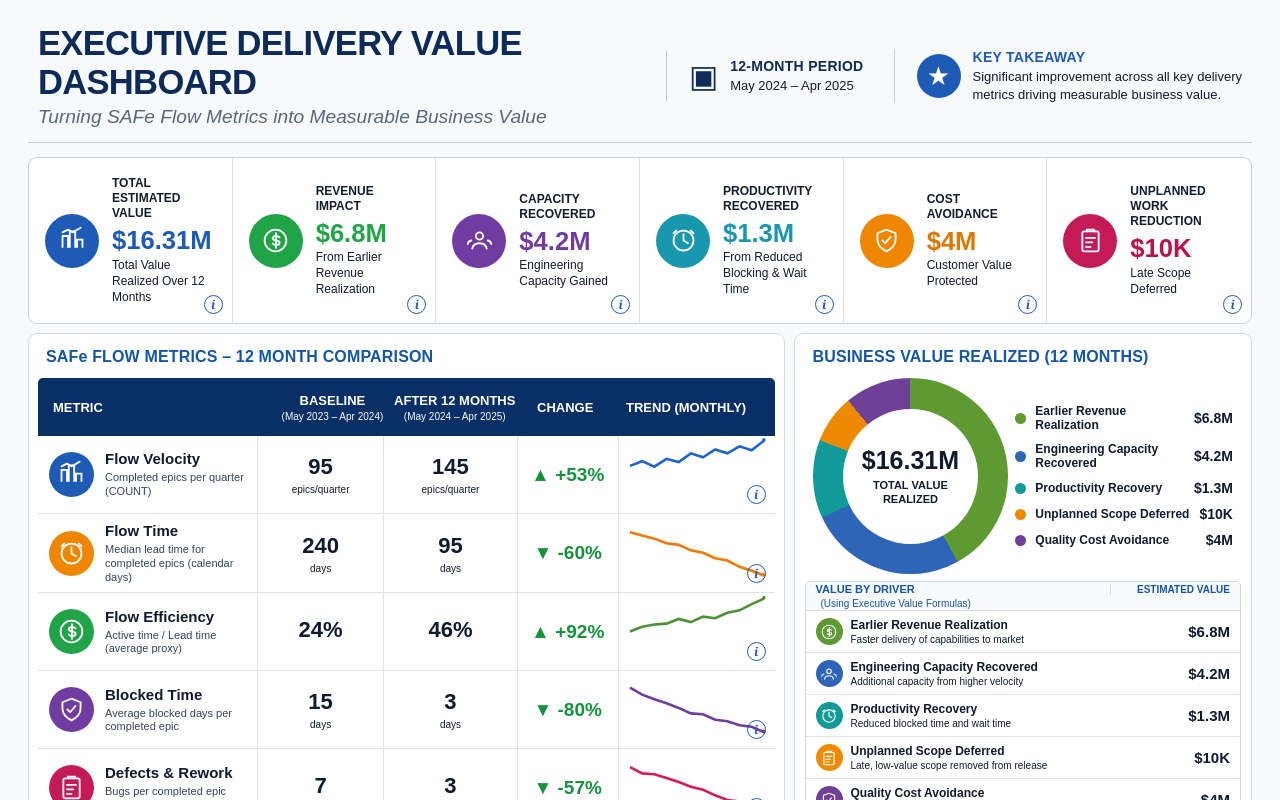
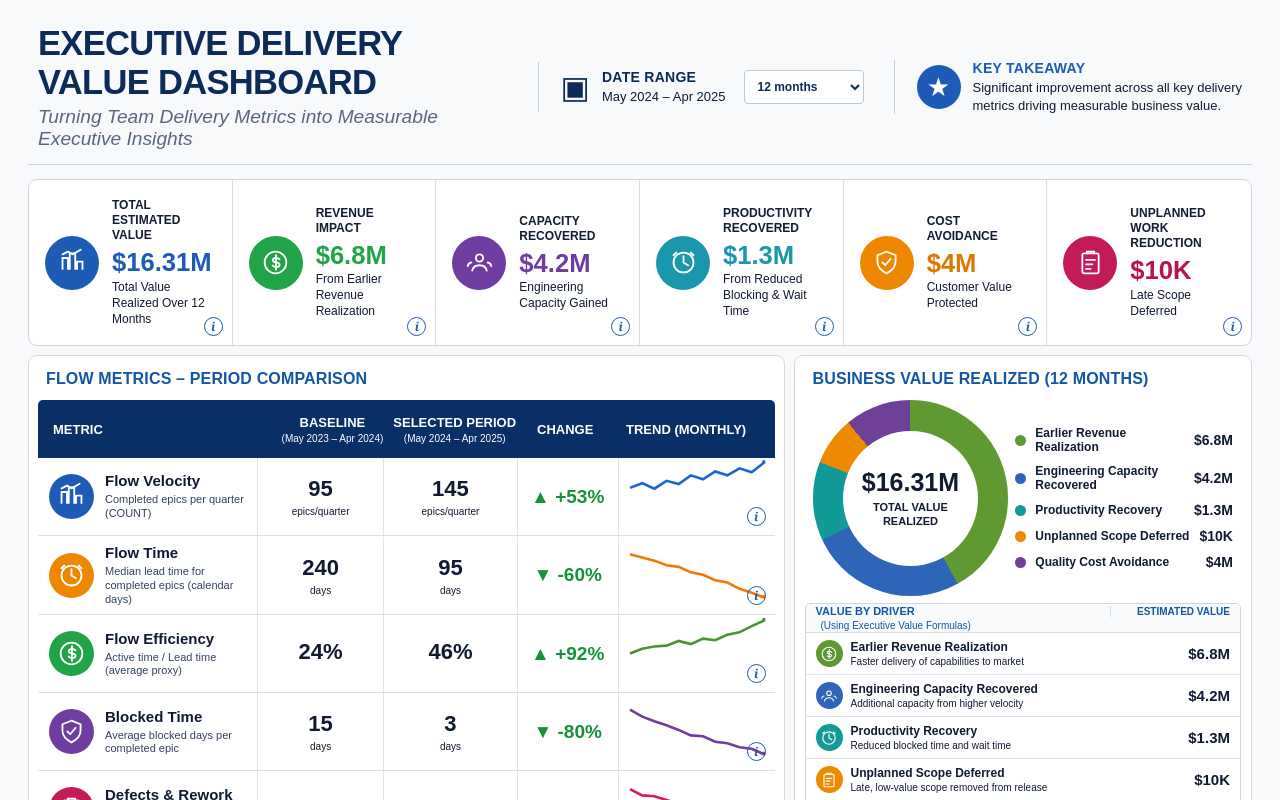
Before and after one commit to praneetsyavagal1/jira-insights, a Next.js app: page / in a window 1280 px wide. Shown: the top 800 px of the page. Built offline with nearby package versions, Linux system fonts and the light colour scheme.

Commit message:
Add executive date filters and revise dashboard language

```diff
--- a/src/app/globals.css
+++ b/src/app/globals.css
@@ -919,6 +919,17 @@ footer a {
   margin-top: 3px;
   font-size: 13px;
   line-height: 1.35;
+}
+
+.executive-period select {
+  margin-left: 6px;
+  padding: 8px 28px 8px 9px;
+  border: 1px solid #b9c9d9;
+  border-radius: 4px;
+  color: #0c2b59;
+  background: white;
+  font-size: 12px;
+  font-weight: 700;
 }
 
 .key-takeaway > span:first-child {
@@ -1532,14 +1543,14 @@ footer a {
 .scenario-nav a { color: #2164ae; text-decoration: none; }
 .scenario-nav a:hover { text-decoration: underline; }
 
-.scenario-hero { display: flex; justify-content: space-between; align-items: end; gap: 30px; }
+.scenario-hero { display: flex; justify-content: space-between; align-items: flex-end; gap: 30px; }
 .scenario-eyebrow { color: var(--scenario-accent); font-size: 11px; font-weight: 800; letter-spacing: .14em; }
 .scenario-hero h1 { max-width: 750px; margin: 12px 0 10px; color: #0b356d; font-size: clamp(38px, 5vw, 68px); line-height: .98; letter-spacing: -.045em; }
 .scenario-hero p { margin: 0; color: #5c6e82; font-size: 19px; line-height: 1.45; }
 .board-link { display: inline-flex; align-items: center; gap: 10px; flex: 0 0 auto; padding: 13px 17px; border: 1px solid #bfd0e0; border-radius: 7px; color: #155ca7; background: white; font-size: 13px; font-weight: 800; text-decoration: none; }
 .board-link:hover { border-color: var(--scenario-accent); color: var(--scenario-dark); }
 
-.scenario-conclusion { display: flex; align-items: start; gap: 18px; margin-top: 48px; padding: 22px 26px; border-left: 5px solid var(--scenario-accent); background: white; box-shadow: 0 10px 25px rgba(25, 57, 91, .06); }
+.scenario-conclusion { display: flex; align-items: flex-start; gap: 18px; margin-top: 48px; padding: 22px 26px; border-left: 5px solid var(--scenario-accent); background: white; box-shadow: 0 10px 25px rgba(25, 57, 91, .06); }
 .conclusion-mark { display: grid; place-items: center; flex: 0 0 38px; width: 38px; height: 38px; border-radius: 50%; color: white; background: var(--scenario-accent); font-size: 22px; }
 .scenario-conclusion strong { display: block; margin-bottom: 6px; color: var(--scenario-accent); font-size: 11px; letter-spacing: .13em; text-transform: uppercase; }
 .scenario-conclusion p { max-width: 900px; margin: 0; color: #173b66; font-size: 20px; line-height: 1.4; font-weight: 700; }
--- a/src/components/executive-dashboard.tsx
+++ b/src/components/executive-dashboard.tsx
@@ -1,3 +1,7 @@
+"use client";
+
+import { useState } from "react";
+
 const topMetrics = [
   {
     label: "Total Estimated Value",
@@ -150,6 +154,62 @@ const valueDrivers = [
   ["Quality Cost Avoidance", "Critical defect value protected", "$4M", "purple"],
 ] as const;
 
+const periodSnapshots = {
+  "12": {
+    label: "12-MONTH PERIOD",
+    periodName: "12 Months",
+    range: "May 2024 – Apr 2025",
+    baselineRange: "May 2023 – Apr 2024",
+    total: "$16.31M",
+    driverValues: ["$6.8M", "$4.2M", "$1.3M", "$10K", "$4M"],
+    top: { "Total Estimated Value": "$16.31M", "Revenue Impact": "$6.8M", "Capacity Recovered": "$4.2M", "Productivity Recovered": "$1.3M", "Cost Avoidance": "$4M", "Unplanned Work Reduction": "$10K" },
+    flow: {
+      "Flow Velocity": { baseline: "95", after: "145", change: "+53%", direction: "up", points: "0,18 18,12 36,19 54,9 72,13 90,2 108,7 126,-3 144,2 162,-7 180,-2 198,-14" },
+      "Flow Time": { baseline: "240", after: "95", change: "-60%", direction: "down", points: "0,2 18,6 36,10 54,16 72,18 90,25 108,28 126,35 144,38 162,46 180,51 198,57" },
+      "Flow Efficiency": { baseline: "24%", after: "46%", change: "+92%", direction: "up", points: "0,29 18,23 36,20 54,19 72,13 90,17 108,10 126,12 144,5 162,2 180,-6 198,-13" },
+      "Blocked Time": { baseline: "15", after: "3", change: "-80%", direction: "down", points: "0,1 18,10 36,16 54,21 72,27 90,34 108,35 126,42 144,44 162,49 180,51 198,58" },
+      "Defects & Rework": { baseline: "7", after: "3", change: "-57%", direction: "down", points: "0,3 18,11 36,12 54,17 72,22 90,28 108,32 126,39 144,45 162,47 180,51 198,57" },
+      "Flow Predictability": { baseline: "5.8/10", after: "9.1/10", change: "+57%", direction: "up", points: "0,28 18,26 36,23 54,21 72,17 90,20 108,13 126,14 144,6 162,9 180,2 198,-5" },
+    },
+  },
+  "6": {
+    label: "6-MONTH PERIOD",
+    periodName: "6 Months",
+    range: "Nov 2024 – Apr 2025",
+    baselineRange: "May 2024 – Oct 2024",
+    total: "$8.31M",
+    driverValues: ["$3.4M", "$2.2M", "$0.7M", "$10K", "$2M"],
+    top: { "Total Estimated Value": "$8.31M", "Revenue Impact": "$3.4M", "Capacity Recovered": "$2.2M", "Productivity Recovered": "$0.7M", "Cost Avoidance": "$2M", "Unplanned Work Reduction": "$10K" },
+    flow: {
+      "Flow Velocity": { baseline: "82", after: "121", change: "+48%", direction: "up", points: "0,23 18,18 36,20 54,12 72,15 90,8 108,11 126,3 144,6 162,-1 180,2 198,-9" },
+      "Flow Time": { baseline: "198", after: "108", change: "-45%", direction: "down", points: "0,6 18,9 36,15 54,18 72,23 90,27 108,31 126,36 144,40 162,44 180,49 198,54" },
+      "Flow Efficiency": { baseline: "29%", after: "41%", change: "+41%", direction: "up", points: "0,29 18,25 36,22 54,23 72,17 90,20 108,14 126,16 144,10 162,8 180,2 198,-3" },
+      "Blocked Time": { baseline: "11", after: "4", change: "-64%", direction: "down", points: "0,4 18,12 36,17 54,23 72,27 90,32 108,37 126,41 144,45 162,48 180,51 198,55" },
+      "Defects & Rework": { baseline: "6", after: "3", change: "-50%", direction: "down", points: "0,5 18,11 36,15 54,20 72,25 90,29 108,34 126,38 144,43 162,46 180,50 198,55" },
+      "Flow Predictability": { baseline: "6.4/10", after: "8.7/10", change: "+36%", direction: "up", points: "0,27 18,25 36,23 54,20 72,22 90,16 108,15 126,11 144,8 162,10 180,3 198,-1" },
+    },
+  },
+  "3": {
+    label: "3-MONTH PERIOD",
+    periodName: "3 Months",
+    range: "Feb 2025 – Apr 2025",
+    baselineRange: "Nov 2024 – Jan 2025",
+    total: "$4.85M",
+    driverValues: ["$1.8M", "$1M", "$0.3M", "$10K", "$1.74M"],
+    top: { "Total Estimated Value": "$4.85M", "Revenue Impact": "$1.8M", "Capacity Recovered": "$1M", "Productivity Recovered": "$0.3M", "Cost Avoidance": "$1.74M", "Unplanned Work Reduction": "$10K" },
+    flow: {
+      "Flow Velocity": { baseline: "104", after: "137", change: "+32%", direction: "up", points: "0,22 18,17 36,19 54,12 72,14 90,8 108,10 126,3 144,5 162,0 180,1 198,-7" },
+      "Flow Time": { baseline: "142", after: "88", change: "-38%", direction: "down", points: "0,8 18,12 36,16 54,20 72,23 90,29 108,31 126,37 144,41 162,45 180,49 198,53" },
+      "Flow Efficiency": { baseline: "34%", after: "48%", change: "+41%", direction: "up", points: "0,27 18,24 36,22 54,20 72,16 90,18 108,12 126,13 144,8 162,5 180,1 198,-5" },
+      "Blocked Time": { baseline: "8", after: "3", change: "-63%", direction: "down", points: "0,5 18,12 36,19 54,23 72,29 90,34 108,38 126,42 144,46 162,49 180,52 198,56" },
+      "Defects & Rework": { baseline: "5", after: "2", change: "-60%", direction: "down", points: "0,7 18,12 36,17 54,22 72,26 90,30 108,35 126,39 144,43 162,47 180,51 198,55" },
+      "Flow Predictability": { baseline: "7.2/10", after: "9.2/10", change: "+28%", direction: "up", points: "0,24 18,22 36,20 54,17 72,19 90,13 108,12 126,8 144,6 162,8 180,2 198,-4" },
+    },
+  },
+} as const;
+
+type PeriodKey = keyof typeof periodSnapshots;
+
 function MetricIcon({ kind }: { kind: string }) {
   const common = { width: 29, height: 29, viewBox: "0 0 32 32", fill: "none" };
   if (kind === "money") return <svg {...common}><circle cx="16" cy="16" r="12" stroke="currentColor" strokeWidth="2" /><path d="M20.5 12.5c-.9-1-2.2-1.5-3.7-1.5-2.1 0-3.8 1-3.8 2.5 0 3.7 7.5 1.3 7.5 5 0 1.5-1.4 2.5-3.8 2.5-1.5 0-2.9-.6-3.8-1.7M16.5 8v16" stroke="currentColor" strokeWidth="2" strokeLinecap="round" /></svg>;
@@ -168,14 +228,14 @@ function HoverDetail({ text }: { text: string }) {
   return <span className="metric-hover-detail" role="tooltip">{text}</span>;
 }
 
-function TopMetric({ metric }: { metric: (typeof topMetrics)[number] }) {
+function TopMetric({ metric, value, periodName }: { metric: (typeof topMetrics)[number]; value: string; periodName: string }) {
   return (
     <article className={`executive-top-metric ${metric.tone}`} tabIndex={0}>
       <div className="executive-icon"><MetricIcon kind={metric.icon} /></div>
       <div className="executive-top-copy">
         <span className="executive-metric-label">{metric.label}</span>
-        <strong>{metric.value}</strong>
-        <span>{metric.detail}</span>
+        <strong>{value}</strong>
+        <span>{metric.label === "Total Estimated Value" ? `Total Value Realized Over ${periodName}` : metric.detail}</span>
       </div>
       <InfoLink href={metric.href} />
       <HoverDetail text={metric.info} />
@@ -192,64 +252,68 @@ function MiniTrend({ points, tone }: { points: string; tone: string }) {
   );
 }
 
-function FlowMetricRow({ metric }: { metric: (typeof flowMetrics)[number] }) {
+function FlowMetricRow({ metric, snapshot }: { metric: (typeof flowMetrics)[number]; snapshot: { baseline: string; after: string; change: string; direction: "up" | "down"; points: string } }) {
+  const values = { ...metric, ...snapshot };
   return (
     <article className={`flow-metric-row ${metric.tone}`} tabIndex={0}>
       <div className="flow-metric-name">
         <span className="flow-metric-icon"><MetricIcon kind={metric.name === "Flow Velocity" ? "value" : metric.name === "Flow Time" ? "clock" : metric.name === "Flow Efficiency" ? "money" : metric.name === "Blocked Time" ? "shield" : metric.name === "Defects & Rework" ? "clipboard" : "team"} /></span>
         <span><strong>{metric.name}</strong><small>{metric.description}</small></span>
       </div>
-      <div className="flow-metric-number"><strong>{metric.baseline}</strong><small>{metric.baselineUnit}</small></div>
-      <div className="flow-metric-number"><strong>{metric.after}</strong><small>{metric.afterUnit}</small></div>
-      <div className="flow-metric-change"><strong>{metric.direction === "up" ? "▲" : "▼"} {metric.change}</strong></div>
-      <div className="flow-trend"><MiniTrend points={metric.points} tone={metric.tone} /></div>
+      <div className="flow-metric-number"><strong>{values.baseline}</strong><small>{metric.baselineUnit}</small></div>
+      <div className="flow-metric-number"><strong>{values.after}</strong><small>{metric.afterUnit}</small></div>
+      <div className="flow-metric-change"><strong>{values.direction === "up" ? "▲" : "▼"} {values.change}</strong></div>
+      <div className="flow-trend"><MiniTrend points={values.points} tone={metric.tone} /></div>
       <InfoLink href={metric.href} />
       <HoverDetail text={metric.info} />
     </article>
   );
 }
 
-function ValueDonut() {
+function ValueDonut({ total }: { total: string }) {
   return (
     <div className="value-donut" aria-label="Business value realized over twelve months">
-      <div className="value-donut-center"><strong>$16.31M</strong><span>TOTAL VALUE<br />REALIZED</span></div>
+      <div className="value-donut-center"><strong>{total}</strong><span>TOTAL VALUE<br />REALIZED</span></div>
     </div>
   );
 }
 
 export function ExecutiveDashboard() {
+  const [selectedPeriod, setSelectedPeriod] = useState<PeriodKey>("12");
+  const currentPeriod = periodSnapshots[selectedPeriod];
+
   return (
     <main className="executive-shell">
       <header className="executive-header">
         <div>
           <h1>EXECUTIVE DELIVERY VALUE DASHBOARD</h1>
-          <p>Turning SAFe Flow Metrics into Measurable Business Value</p>
+          <p>Turning Team Delivery Metrics into Measurable Executive Insights</p>
         </div>
-        <div className="executive-period"><span className="calendar-symbol">▣</span><span><strong>12-MONTH PERIOD</strong><small>May 2024 – Apr 2025</small></span></div>
+        <label className="executive-period"><span className="calendar-symbol">▣</span><span><strong>DATE RANGE</strong><small>{currentPeriod.range}</small></span><select value={selectedPeriod} onChange={(event) => setSelectedPeriod(event.target.value as PeriodKey)} aria-label="Select dashboard date range"><option value="12">12 months</option><option value="6">6 months</option><option value="3">3 months</option></select></label>
         <div className="key-takeaway"><span>★</span><span><strong>KEY TAKEAWAY</strong><small>Significant improvement across all key delivery<br />metrics driving measurable business value.</small></span></div>
       </header>
 
       <section className="executive-top-metrics" aria-label="Estimated business value metrics">
-        {topMetrics.map((metric) => <TopMetric key={metric.label} metric={metric} />)}
+        {topMetrics.map((metric) => <TopMetric key={metric.label} metric={metric} value={currentPeriod.top[metric.label as keyof typeof currentPeriod.top]} periodName={currentPeriod.periodName} />)}
       </section>
 
       <section className="executive-middle-grid">
         <div className="executive-panel flow-panel">
-          <h2>SAFe FLOW METRICS – 12 MONTH COMPARISON</h2>
-          <div className="flow-table-head"><span>METRIC</span><span>BASELINE<small>(May 2023 – Apr 2024)</small></span><span>AFTER 12 MONTHS<small>(May 2024 – Apr 2025)</small></span><span>CHANGE</span><span>TREND (MONTHLY)</span></div>
-          <div className="flow-table-body">{flowMetrics.map((metric) => <FlowMetricRow key={metric.name} metric={metric} />)}</div>
+          <h2>FLOW METRICS – PERIOD COMPARISON</h2>
+          <div className="flow-table-head"><span>METRIC</span><span>BASELINE<small>({currentPeriod.baselineRange})</small></span><span>SELECTED PERIOD<small>({currentPeriod.range})</small></span><span>CHANGE</span><span>TREND (MONTHLY)</span></div>
+          <div className="flow-table-body">{flowMetrics.map((metric) => <FlowMetricRow key={metric.name} metric={metric} snapshot={currentPeriod.flow[metric.name]} />)}</div>
         </div>
 
         <div className="executive-panel value-panel">
           <h2>BUSINESS VALUE REALIZED (12 MONTHS)</h2>
-          <div className="donut-and-legend"><ValueDonut /><div className="value-legend">{valueDrivers.map(([name, , value, tone]) => <div key={name}><i className={tone} /><strong>{name}</strong><b>{value}</b></div>)}</div></div>
-          <div className="driver-table"><div className="driver-table-head"><strong>VALUE BY DRIVER</strong><span>(Using Executive Value Formulas)</span><b>ESTIMATED VALUE</b></div>{valueDrivers.map(([name, description, value, tone]) => <div className="driver-row" key={name}><i className={tone}><MetricIcon kind={tone === "green" ? "money" : tone === "blue" ? "team" : tone === "teal" ? "clock" : tone === "orange" ? "clipboard" : "shield"} /></i><span><strong>{name}</strong><small>{description}</small></span><b>{value}</b></div>)}<div className="driver-total"><strong>TOTAL ESTIMATED BUSINESS VALUE</strong><b>$16.31M</b></div></div>
+          <div className="donut-and-legend"><ValueDonut total={currentPeriod.total} /><div className="value-legend">{valueDrivers.map(([name, , , tone], index) => <div key={name}><i className={tone} /><strong>{name}</strong><b>{currentPeriod.driverValues[index]}</b></div>)}</div></div>
+          <div className="driver-table"><div className="driver-table-head"><strong>VALUE BY DRIVER</strong><span>(Using Executive Value Formulas)</span><b>ESTIMATED VALUE</b></div>{valueDrivers.map(([name, description, , tone], index) => <div className="driver-row" key={name}><i className={tone}><MetricIcon kind={tone === "green" ? "money" : tone === "blue" ? "team" : tone === "teal" ? "clock" : tone === "orange" ? "clipboard" : "shield"} /></i><span><strong>{name}</strong><small>{description}</small></span><b>{currentPeriod.driverValues[index]}</b></div>)}<div className="driver-total"><strong>TOTAL ESTIMATED BUSINESS VALUE</strong><b>{currentPeriod.total}</b></div></div>
         </div>
       </section>
 
       <section className="executive-footer-panel">
-        <div><h3>KEY ASSUMPTIONS</h3><ul><li>3 ARTs, 18 Teams, ~450 Engineers</li><li>Fully loaded annual engineer cost: $150K</li><li>5 PIs per year</li></ul></div>
-        <div className="data-sources"><h3>DATA SOURCES</h3><div><span className="source-logo jira">◆</span> Jira Align / Jira <span className="source-logo azure">◀</span> Azure DevOps <span className="source-logo service">●</span> ServiceNow <span className="source-logo power">▮</span> Power BI</div></div>
+        <div><h3>KEY ASSUMPTIONS</h3><ul><li>Evaluated across multiple teams</li><li>Fully Loaded Annual Engineer Cost: $150K</li><li>Time Horizon: 4 Fiscal Quarters</li></ul></div>
+        <div className="data-sources"><h3>DATA SOURCES</h3><div><span className="source-logo jira">◆</span> Jira <span className="source-logo azure">◀</span> Azure DevOps <span className="source-logo service">●</span> ServiceNow</div></div>
         <div><h3>NOTES</h3><p>All metrics are median (unless noted). Predictability is measured on a 1–10 scale. Business value estimates are directional and based on industry benchmarks and standard assumptions.</p></div>
       </section>
     </main>
```
